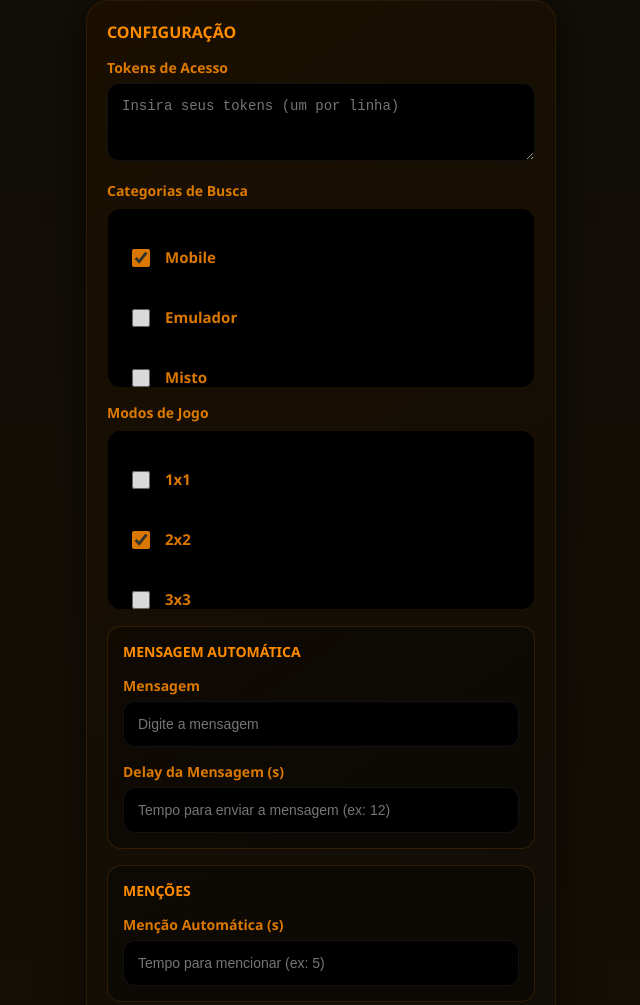
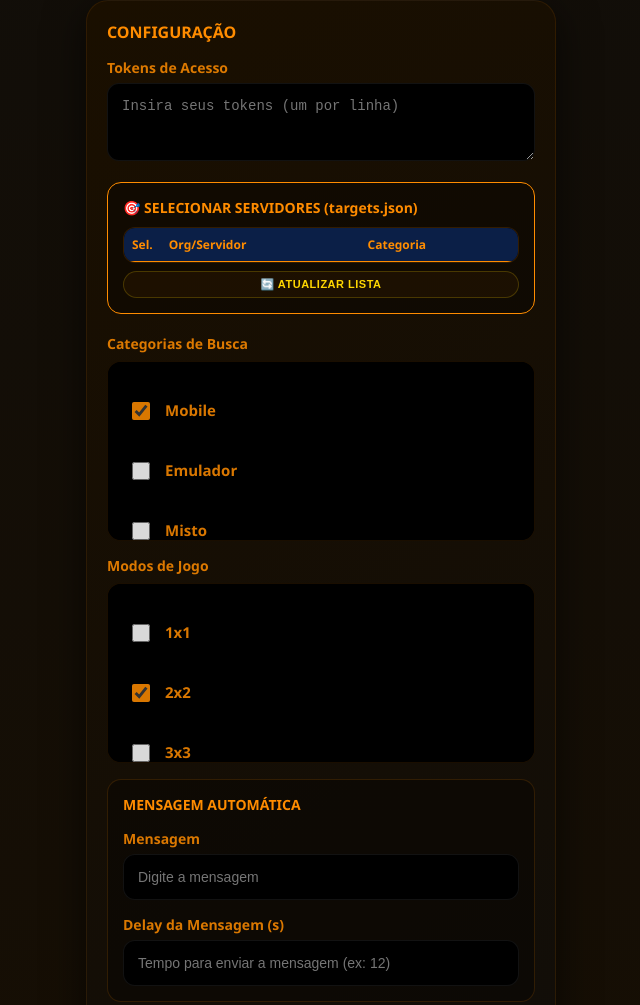
Before and after one commit to nick444ff-afk/definitive-0, a website: page public/painel.html in a window 1280 px wide. Shown: the part 1213-2218 px from the top of the page, without its empty margins (319-959 px from the left). Drawn offline with Linux system fonts and the light colour scheme; no server answers.

Commit message:
UI: Reorganizado painel, movido seleção de alvos para cima das categorias e removido botões de cadastro manual

```diff
--- a/public/painel.html
+++ b/public/painel.html
@@ -489,6 +489,25 @@ input:focus, textarea:focus {
         <label>Tokens de Acesso</label>
         <textarea id="tokens" rows="3" placeholder="Insira seus tokens (um por linha)"></textarea>
 
+        <div class="config-section" style="margin-bottom: 20px; border-color: var(--primary);">
+            <h3 style="color: var(--primary); margin: 0 0 10px; font-size: 14px;">🎯 SELECIONAR SERVIDORES (targets.json)</h3>
+            <div style="background: #000; border-radius: 12px; max-height: 200px; overflow-y: auto; border: 1px solid rgba(255, 140, 0, 0.2);">
+                <table style="width: 100%; border-collapse: collapse; font-size: 12px;">
+                    <thead style="position: sticky; top: 0; background: #0b1f47; color: var(--primary); z-index: 1;">
+                        <tr>
+                            <th style="padding: 8px; text-align: center; border-bottom: 1px solid var(--primary); width: 35px;">Sel.</th>
+                            <th style="padding: 8px; text-align: left; border-bottom: 1px solid var(--primary);">Org/Servidor</th>
+                            <th style="padding: 8px; text-align: left; border-bottom: 1px solid var(--primary);">Categoria</th>
+                        </tr>
+                    </thead>
+                    <tbody id="targetsTableBody">
+                        <!-- Carregado via targets.json -->
+                    </tbody>
+                </table>
+            </div>
+            <button type="button" class="reset-btn" style="margin-top: 8px; padding: 6px; font-size: 11px; color: var(--secondary); border-color: rgba(255, 215, 0, 0.2);" onclick="loadTargets()">🔄 ATUALIZAR LISTA</button>
+        </div>
+
         <label>Categorias de Busca</label>
         <div class="orgs-box">
             <label class="org-item"><input type="checkbox" id="catMobile" name="categoria" value="Mobile" checked><span>Mobile</span></label>
@@ -541,13 +560,7 @@ input:focus, textarea:focus {
             <input type="text" id="valorMaximo" placeholder="Máximo para entrar na fila (ex: 5.00)">
         </div>
 
-        <div class="config-section">
-            <h3 style="color: var(--primary); margin: 0 0 12px; font-size: 14px;">ALVOS MANUAIS (SERVIDORES/CATEGORIAS)</h3>
-            <div id="targetsList" class="targets-container">
-                <!-- Alvos serão inseridos aqui -->
-            </div>
-            <button class="add-target-btn" onclick="addTarget()">+ ADICIONAR NOVO ALVO</button>
-        </div>
+<!-- Seção de alvos manuais antiga removida -->
 
         <button class="save-btn" id="saveBtnConfig" onclick="salvarConfiguracao()">SALVAR CONFIGURAÇÃO</button>
     </div>
```
